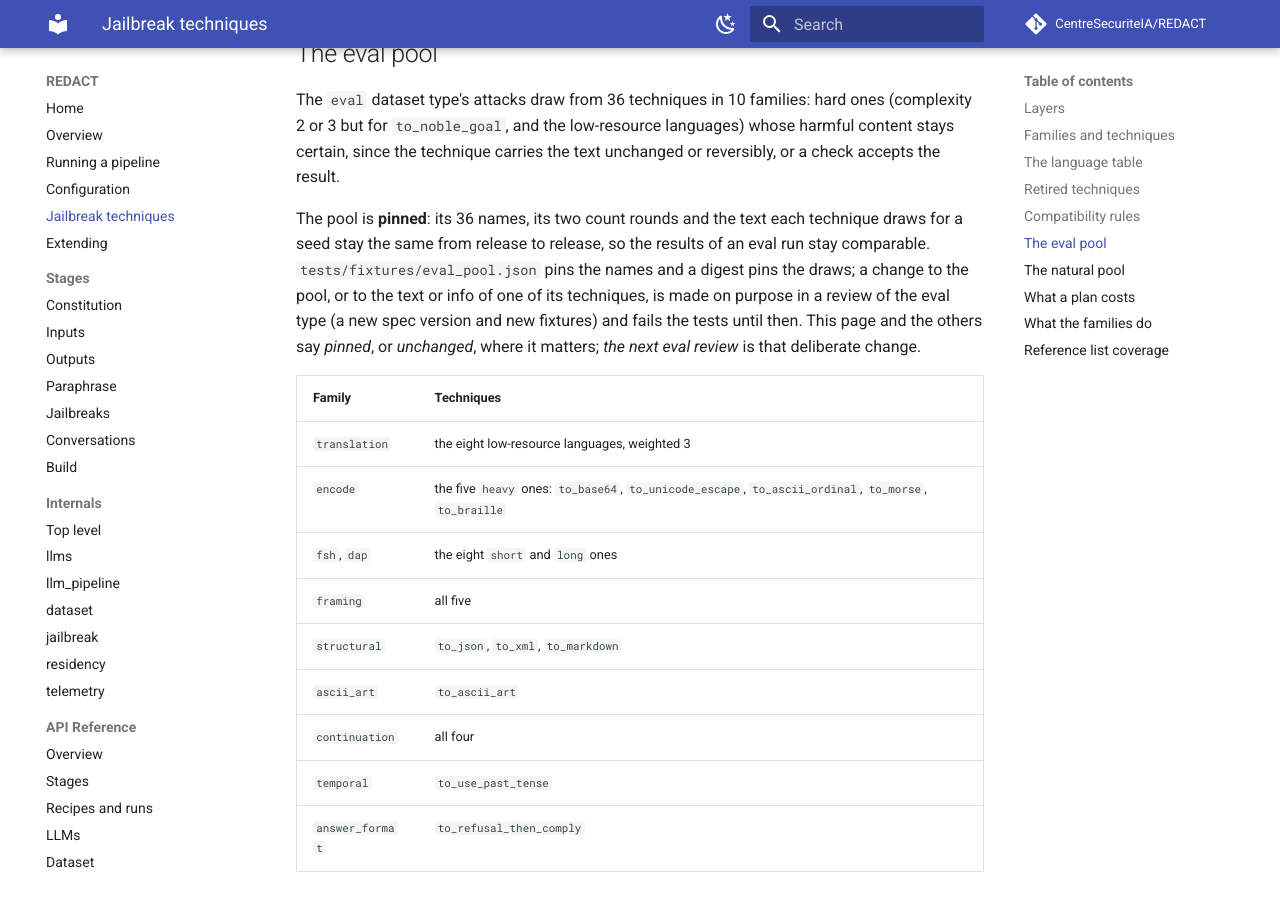
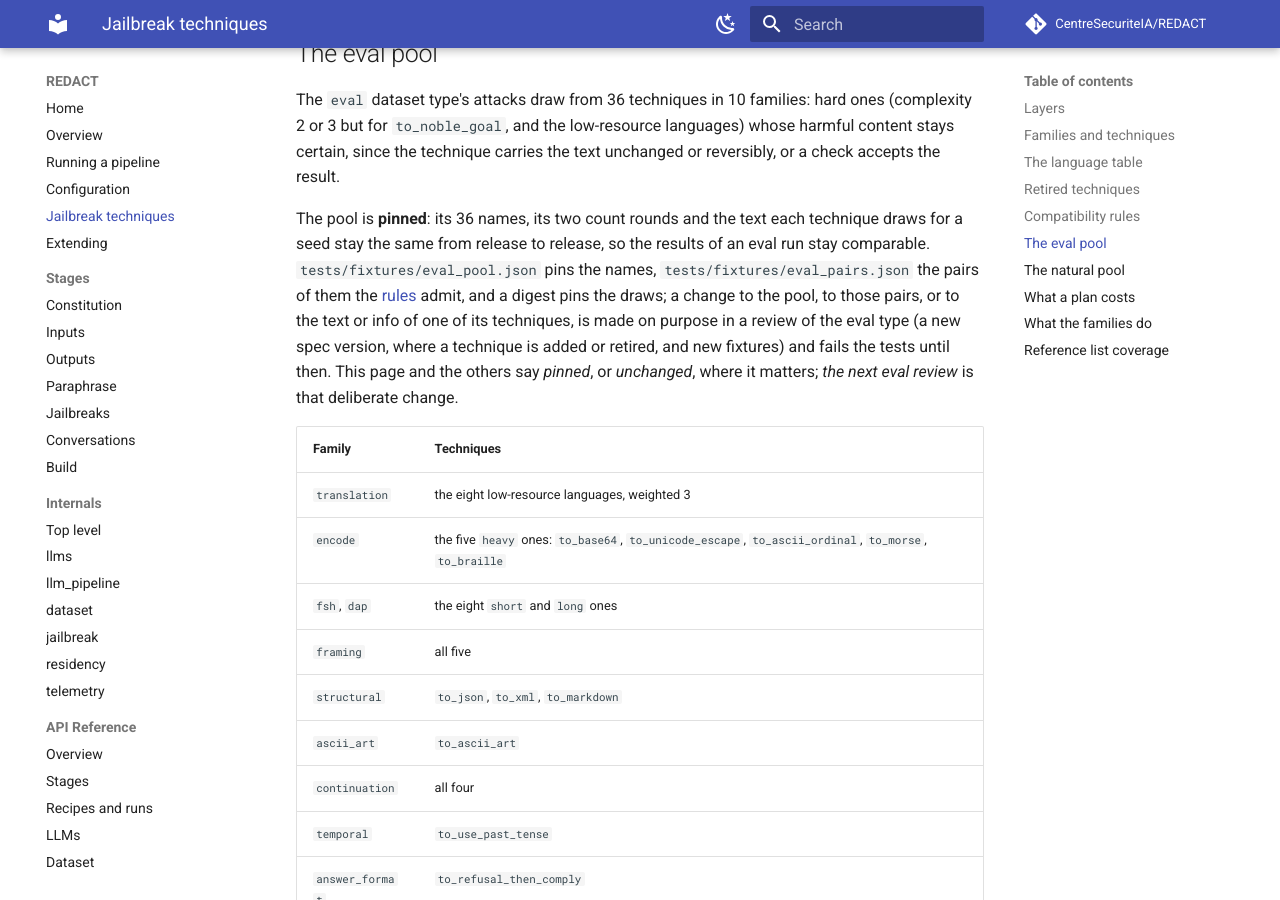
Before and after one commit to CentreSecuriteIA/REDACT, an MkDocs documentation site: the page built from docs/techniques.md, in a window 1280 px wide and 900 px high, scrolled down 20685 px. Built offline with MkDocs 1.6.1 and Material for MkDocs 9.7.7, drawn with Linux system fonts in a browser that asks for light colours; comment, search, counter and statistics services are not loaded.

Commit message:
Pin which pairs of the eval pool the rules admit
The eval pool's 36 names are pinned, but not which two of them may share a
combination, so a rule change that moves the eval type's draws only showed
as a changed digest. tests/fixtures/eval_pairs.json records the 335 of 630
pairs `rules.compatible` admits, and tests/jailbreak/test_eval_pairs.py
names the pairs gained and lost when the rules move them, checks that the
eval type still resolves to the 36 names of eval_pool.json, and checks the
fixture is what its regeneration writes. A later eval review regenerates it
and says which pairs went.

Co-Authored-By: Claude Sonnet 5.5 <noreply@anthropic.com>

```diff
--- a/docs/techniques.md
+++ b/docs/techniques.md
@@ -323,9 +323,12 @@ the text unchanged or reversibly, or a check accepts the result.
 The pool is **pinned**: its 36 names, its two count rounds and the text each
 technique draws for a seed stay the same from release to release, so the
 results of an eval run stay comparable. `tests/fixtures/eval_pool.json` pins
-the names and a digest pins the draws; a change to the pool, or to the text or
-info of one of its techniques, is made on purpose in a review of the eval type
-(a new spec version and new fixtures) and fails the tests until then. This
+the names, `tests/fixtures/eval_pairs.json` the pairs of them the
+[rules](#compatibility-rules) admit, and a digest pins the draws; a change to
+the pool, to those pairs, or to the text or info of one of its techniques, is
+made on purpose in a review of the eval type (a new spec version, where a
+technique is added or retired, and new fixtures) and fails the tests until
+then. This
 page and the others say *pinned*, or *unchanged*, where it matters; *the next
 eval review* is that deliberate change.
 
```
Also changed, not shown: CLAUDE.md (+2 -2 lines), docs/extending.md (+6 -0 lines), 2 other files.
